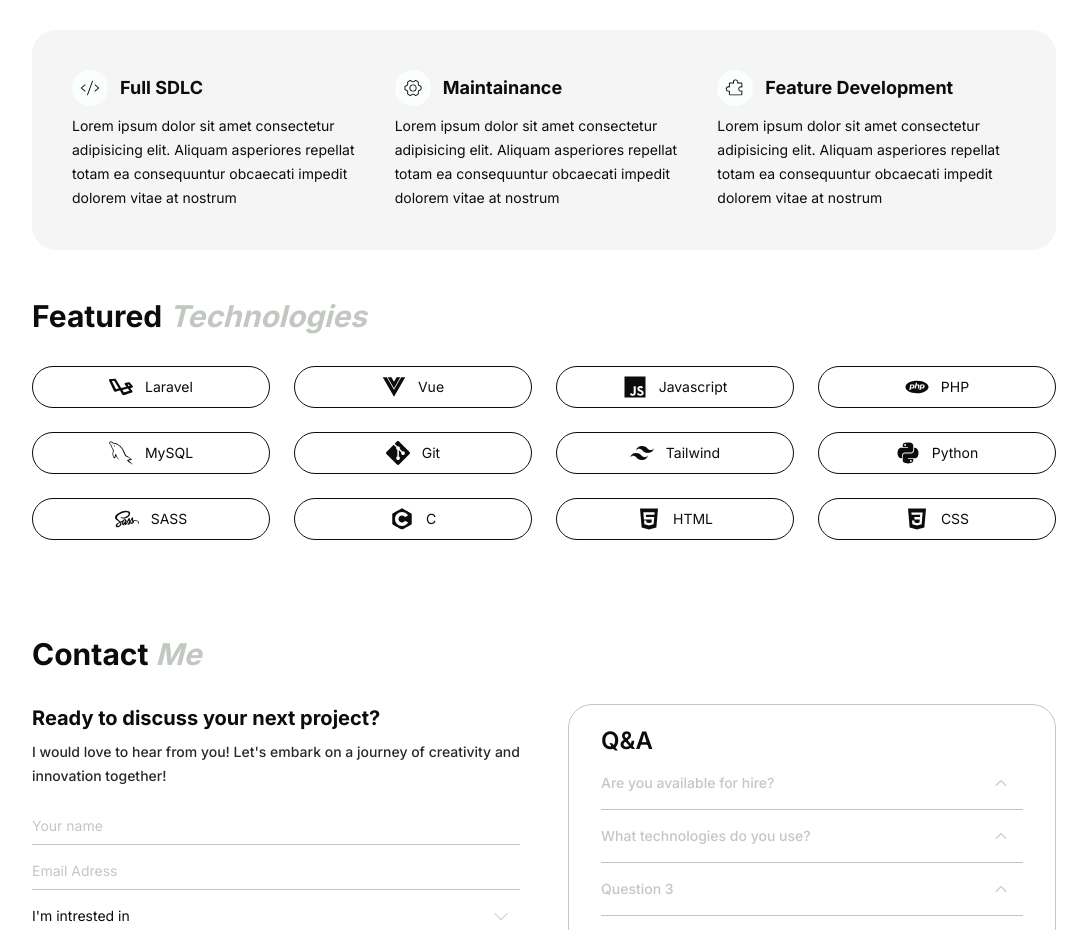
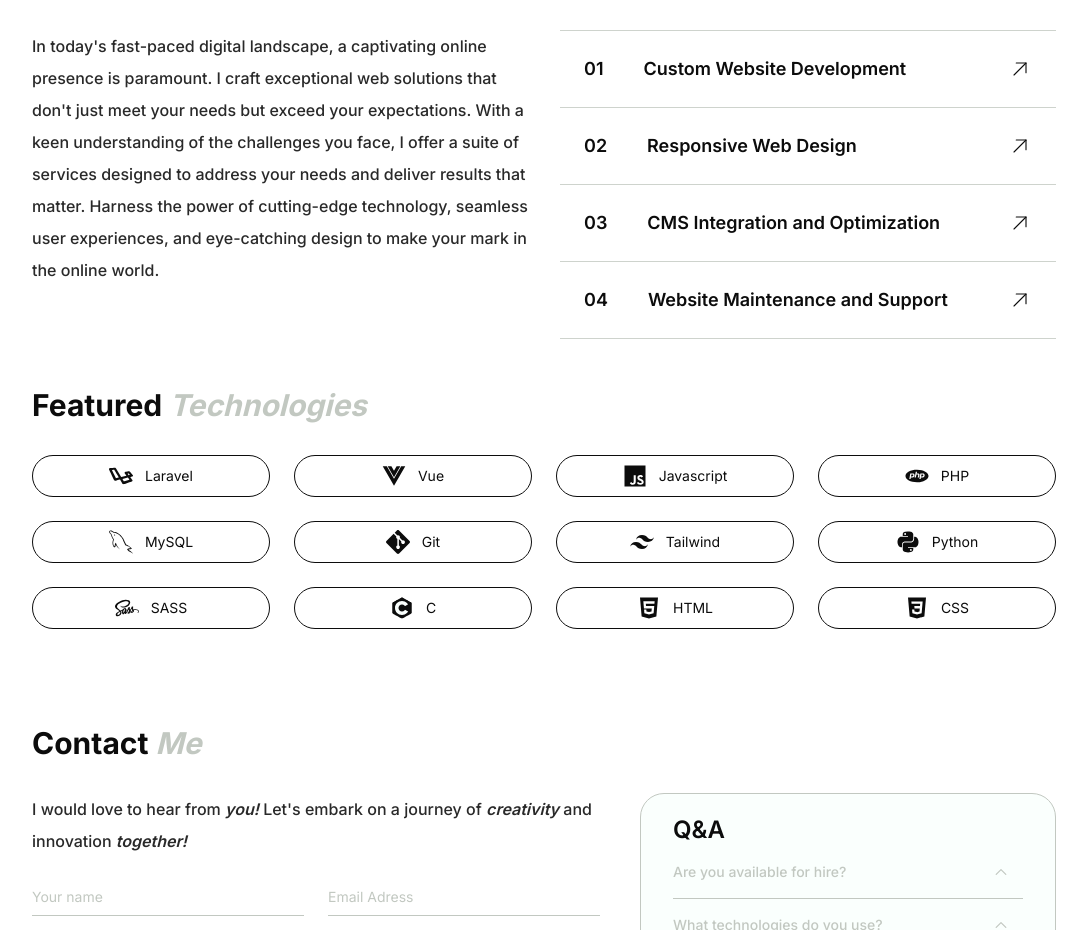
Before and after one commit to Abdallah01win/Portfolio, a Vue app: page / in a window 1280 px wide. Shown: the part 1870-2800 px from the top of the page, without its empty margins (96-1183 px from the left). Built offline with nearby package versions, Linux system fonts and the light colour scheme.

Commit message:
redo services section design and layout

```diff
--- a/src/components/Contact.vue
+++ b/src/components/Contact.vue
@@ -8,28 +8,30 @@ import FAQSection from "./FAQSection.vue";
       <span>Contact </span>
       <span class="text-myGray-500 italic">Me</span>
     </h2>
-    <div class="/bg-myGray-600 /py-10 /px-8 rounded-3xl ">
-      <div class="grid grid-cols-2 gap-x-12 ">
-        <form action="#" method="post" class="flex flex-col gap-y-2">
+    <div class="rounded-3xl ">
+      <div class="grid grid-cols-7 gap-x-10 ">
+        <form action="#" method="post" class="flex flex-col gap-y-2.5 col-span-4">
           <div class="mb-3">
-            <h2 class="text-xl font-bold mb-2">Ready to discuss your next project?</h2>
-            <p class="leading-6 text-myDark-400">I would love to hear from you!
+            <p class="leading-8 text-base text-myDark-400">I would love to hear from <span
+                class="italic font-semibold">you!</span>
               Let's
               embark on a
-              journey of creativity and innovation together!</p>
+              journey of <span class="italic font-semibold">creativity</span> and innovation <span
+                class="italic font-semibold">together!</span></p>
           </div>
-          <input type="text" name="name" id="name" placeholder="Your name"
-            class="bg-transparent border-b border-myGray-500 py-2 placeholder:text-myGray-500 placeholder:font-normal focus:outline-none" />
-          <input type="email" name="email" id="email" placeholder="Email Adress"
-            class="bg-transparent border-b border-myGray-500 py-2 placeholder:text-myGray-500 placeholder:font-normal focus:outline-none" />
-          <select name="intrest" id="intrest"
-            class="bg-transparent border-b border-myGray-500 py-2 focus:outline-none font-normal select">
-            <option value="" class="text-myGray-500">I'm intrested in</option>
-            <option value="full-stack">Full-Stack Web Application</option>
-            <option value="front">Front-End Web Application</option>
-            <option value="api">API Development</option>
-            <option value="other">Other</option>
-          </select>
+          <div class="flex items-center gap-x-6">
+
+            <input type="text" name="name" id="name" placeholder="Your name"
+              class="grow bg-transparent border-b border-myGray-500 py-2 placeholder:text-myGray-500 placeholder:font-normal focus:outline-none" />
+            <input type="email" name="email" id="email" placeholder="Email Adress"
+              class="grow bg-transparent border-b border-myGray-500 py-2 placeholder:text-myGray-500 placeholder:font-normal focus:outline-none" />
+          </div>
+          <div class="flex items-center gap-x-6">
+            <input type="text" name="intrest" id="intrest" placeholder="Intrested in"
+              class="grow bg-transparent border-b border-myGray-500 py-2 placeholder:text-myGray-500 placeholder:font-normal focus:outline-none" />
+            <input type="text" name="company" id="company" placeholder="Company"
+              class="grow bg-transparent border-b border-myGray-500 py-2 placeholder:text-myGray-500 placeholder:font-normal focus:outline-none" />
+          </div>
           <input type="text" name="description" placeholder="Message"
             class="bg-transparent border-b border-myGray-500 py-2 placeholder:text-myGray-500 placeholder:font-normal focus:outline-none" />
           <button class="rounded-full py-3 px-6 bg-myDark-100 text-myWhite gap-x-2 flex justify-center font-normal mt-6">
@@ -40,7 +42,7 @@ import FAQSection from "./FAQSection.vue";
           </button>
         </form>
 
-        <div class="">
+        <div class="col-span-3">
           <FAQSection />
         </div>
       </div>
--- a/src/components/FAQSection.vue
+++ b/src/components/FAQSection.vue
@@ -16,7 +16,7 @@ const toggleAccordion = (index) => {
 </script>
 
 <template>
-  <div class="rounded-3xl border border-myGray-500 px-8 py-5 h-full">
+  <div class="rounded-3xl border border-myGray-500 px-8 py-5 h-full bg-myWhite">
     <div class="text-2xl font-semibold">Q&A</div>
     <div class="/overflow-y-scroll">
       <div v-for="(question, index) in questions" :key="index" @click="toggleAccordion(index)">
--- a/src/components/Services.vue
+++ b/src/components/Services.vue
@@ -1,54 +1,92 @@
 <script setup>
-import Puzzel from './icons/Puzzel.vue';
-import Code from './icons/Code.vue';
-import Settings from './icons/Settings.vue';
+import { ref } from 'vue'
+import ArrowUp from './icons/ArrowUp.vue';
+import { RouterLink } from 'vue-router';
+
+const services = [
+    {
+        "title": "Custom Website Development",
+        "description": "Crafting tailor-made websites that align with your brand's identity and goals. We create user-friendly interfaces and responsive designs to ensure a seamless and captivating user experience."
+    },
+    {
+        "title": "Responsive Web Design",
+        "description": "Ensure your website shines across all devices. Our responsive designs adapt flawlessly to various screen sizes, keeping your mobile-savvy audience engaged and connected."
+    },
+    {
+        "title": "CMS Integration and Optimization",
+        "description": "Take control of your content effortlessly. Our CMS integration and optimization service provides user-friendly interfaces and ensures peak performance, enabling easy management of your digital narrative."
+    },
+    {
+        "title": "Website Maintenance and Support",
+        "description": "We keep your website in prime condition with comprehensive maintenance and support. Focus on your core activities while we handle technical aspects, ensuring your website remains secure and glitch-free."
+    }
+]
+
+const showDescription = ref([])
+for (let i = 0; i < services.length; i++) {
+    showDescription.value.push(false);
+}
 </script>
+
 <template>
     <section class="xl:max-w-[1024px] mx-auto my-12">
         <h2 class="text-3xl font-bold mb-8">
             <span>My </span>
-            <span class="text-myGray-500 italic">Services</span>
+            <span class="text-myGray-500 italic">Solutions</span>
         </h2>
-        <div class="bg-myGray-600 p-10 rounded-3xl">
-            <div class="flex items-center justify-between gap-x-6">
 
-                <div class="">
-                    <div class="flex items-center gap-x-3 mb-2">
-                        <span class="bg-myWhite rounded-full p-2 grid place-content-center">
-                            <Code class="w-5 fill-myDark-100" />
-                        </span>
-                        <h2 class="font-bold text-lg">Full SDLC</h2>
+        <div class="grid grid-cols-2 gap-x-8">
+            <div>
+                <p class="leading-8 text-base text-myDark-400 mb-2">In today's fast-paced digital landscape, a captivating
+                    online presence is paramount. I craft exceptional web solutions that don't just meet your needs but
+                    exceed your expectations. With
+                    a keen understanding of the challenges you face, I offer a suite of services designed to address your
+                    needs and deliver results that matter. Harness the power of cutting-edge technology, seamless user
+                    experiences, and eye-catching design to make your mark in the online world.</p>
+
+                <!-- <RouterLink to="about"
+                    class="w-fit rounded-full py-2 px-10 bg-myDark-100 text-myWhite flex items-center gap-x-2">
+                    <span>Learn More</span>
+                    <span>
+                        <ArrowUp class="w-5" />
+                    </span>
+                </RouterLink> -->
+            </div>
+
+            <div class="text-lg font-semibold">
+                <div v-for="(service, index) in services" :key="service"
+                    :class="[index === services.length - 1 ? 'border-b' : '']"
+                    class="border-t border-myGray-500/80 py-6 px-6">
+                    <div class="flex items-center justify-between ">
+                        <div class="flex items-center gap-x-10">
+                            <div><span v-if="index < 9">0</span>{{ index + 1 }}</div>
+                            <div>{{ service.title }}</div>
+                        </div>
+                        <div class="cursor-pointer" @click="showDescription[index] = !showDescription[index]"
+                            :class="['transition-all duration-[0.3s]', { 'rotate-90': showDescription[index] }]">
+                            <ArrowUp class="w-6" />
+                        </div>
                     </div>
-                    <p class="leading-6 font-normal">
-                        Lorem ipsum dolor sit amet consectetur adipisicing elit. Aliquam asperiores repellat totam ea
-                        consequuntur obcaecati impedit dolorem vitae at nostrum
-                    </p>
-                </div>
-                <div class="">
-                    <div class="flex items-center gap-x-3 mb-2">
-                        <span class="bg-myWhite rounded-full p-2 grid place-content-center">
-                            <Settings class="w-5 fill-myDark-100" />
-                        </span>
-                        <h2 class="font-bold text-lg">Maintainance</h2>
+                    <div class="text-myGray-200 text-sm font-normal leading-6"
+                        :class="['navigation', { show: showDescription[index] }]">
+                        {{ service.description }}
                     </div>
-                    <p class="leading-6 font-normal">
-                        Lorem ipsum dolor sit amet consectetur adipisicing elit. Aliquam asperiores repellat totam ea
-                        consequuntur obcaecati impedit dolorem vitae at nostrum
-                    </p>
-                </div>
-                <div class="">
-                    <div class="flex items-center gap-x-3 mb-2">
-                        <span class="bg-myWhite rounded-full p-2 grid place-content-center">
-                            <Puzzel class="w-5 fill-myDark-100" />
-                        </span>
-                        <h2 class="font-bold text-lg">Feature Development</h2>
-                    </div>
-                    <p class="leading-6 font-normal">
-                        Lorem ipsum dolor sit amet consectetur adipisicing elit. Aliquam asperiores repellat totam ea
-                        consequuntur obcaecati impedit dolorem vitae at nostrum
-                    </p>
                 </div>
             </div>
         </div>
     </section>
 </template>
+
+<style scoped>
+.navigation {
+    height: 0;
+    margin-top: 0px;
+    overflow: hidden;
+    transition: height, margin-top 0.3s ease;
+}
+
+.navigation.show {
+    height: fit-content;
+    margin-top: 16px;
+}
+</style>
--- a/src/views/AboutView.vue
+++ b/src/views/AboutView.vue
@@ -1,8 +1,7 @@
 <template>
   <section class="xl:max-w-[1024px] mx-auto mb-24">
-    <h1>This is an about page</h1>
 
-    <div>
+    <div class="leading-8 text-base text-myDark-400">
       Greetings! I'm Abdallah Bari, but you can call me Abdo. As a self-taught software engineer and full-stack web
       developer, I have traversed an exciting journey of continuous learning and boundless innovation. My insatiable
       curiosity drives me to explore new technologies and stay ahead of the rapidly evolving digital landscape.
--- a/tailwind.config.js
+++ b/tailwind.config.js
@@ -27,7 +27,7 @@ module.exports = {
           '300': '#D1DEDE',
           '400': '#A0AAB2',
           '500': '#C2C8C1',
-          '600': '#F5F5F5',
+          '600': '#F7F7F7',
         },
         'myWhite': '#FAFFFD',
       },
```
Also changed, not shown: src/components/Navigation.vue (+10 -22 lines), src/components/Projects.vue (+13 -18 lines).
